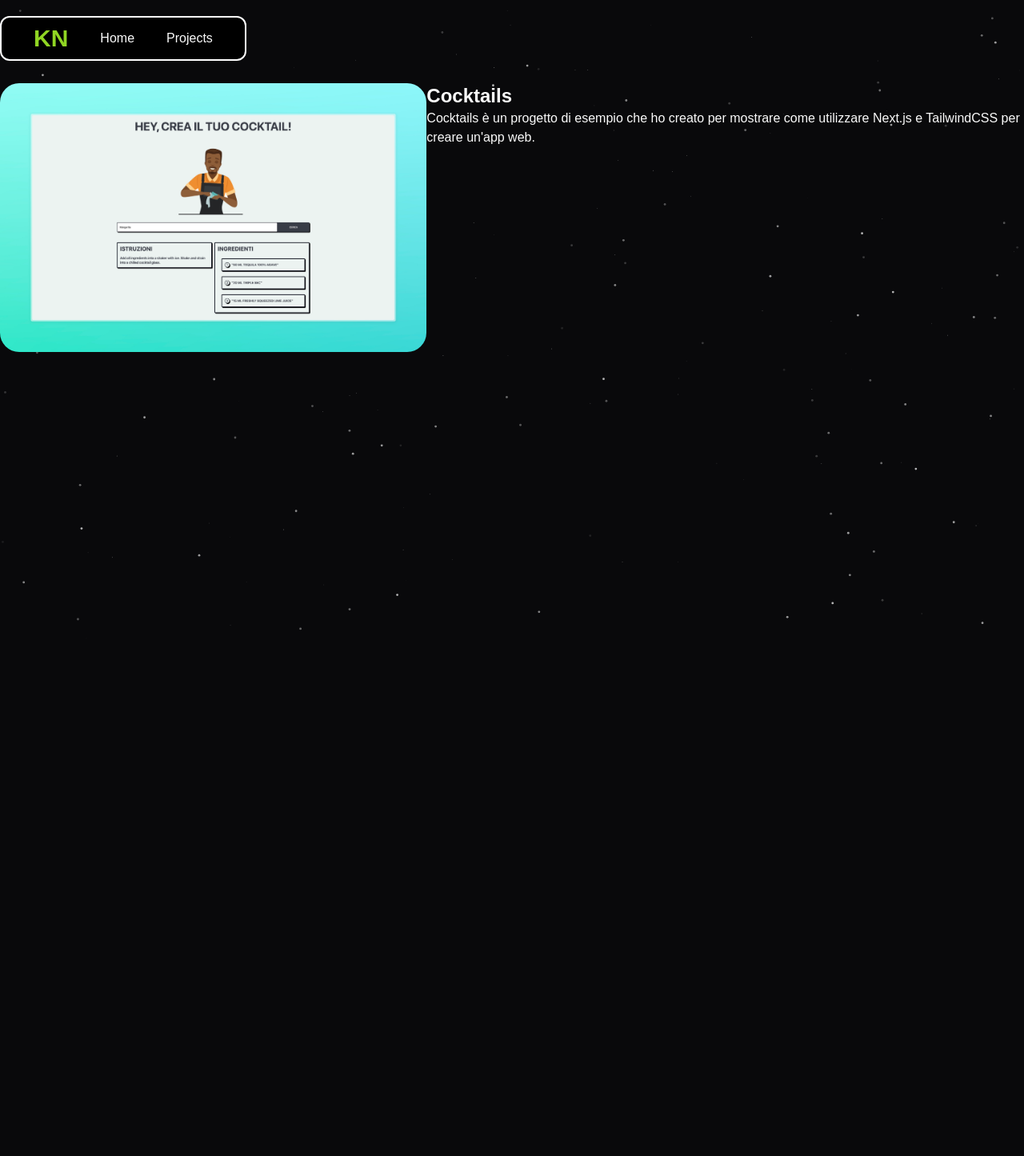
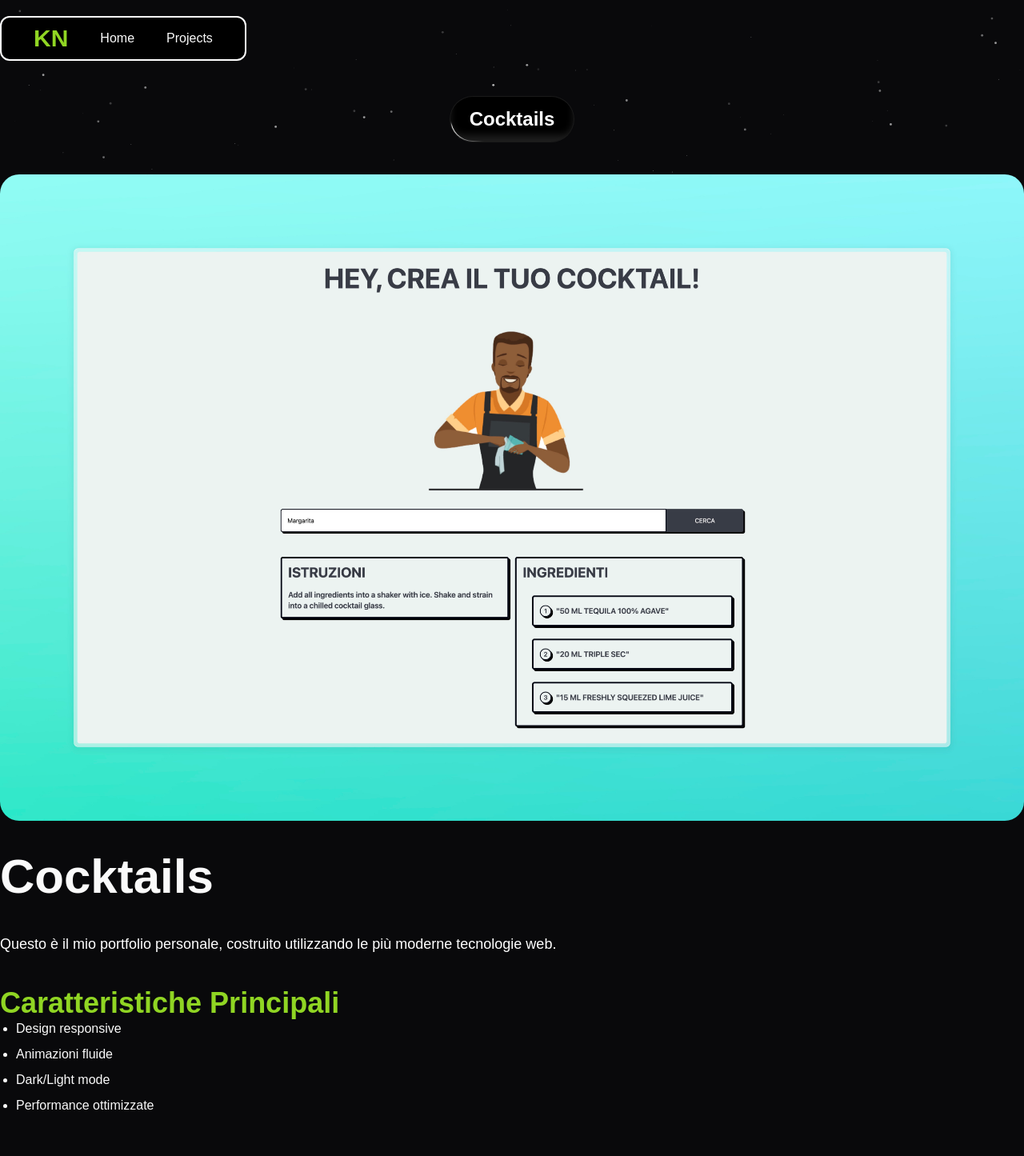
Before and after one commit to Nkevin03/portfolio-2025, a Next.js app: page /projects/cocktails in a window 1280 px wide. Shown: the top 1445 px of the page at 80% size. Before the commit the page ends 800 px from the top, so only its background shows below. Built offline with nearby package versions, Linux system fonts and the light colour scheme.

Commit message:
commit modifiche progetti

```diff
--- a/mdx-components.tsx
+++ b/mdx-components.tsx
@@ -1,7 +1,33 @@
 import type { MDXComponents } from "mdx/types";
+import Image, { ImageProps } from "next/image";
+
+// This file allows you to provide custom React components
+// to be used in MDX files. You can import and use any
+// React component you want, including inline styles,
+// components from other libraries, and more.
 
 export function useMDXComponents(components: MDXComponents): MDXComponents {
   return {
+    // Allows customizing built-in components, e.g. to add styling.
+    h1: ({ children }) => (
+      <h1 className="text-primary_green/80 text-6xl font-bold">{children}</h1>
+    ),
+    h2: ({ children }) => (
+      <h2  className="  font-bold text-primary_green pt-10">{children}</h2>
+    ),
+
+    p: ({ children }) => (
+      <p className="text-white mt-10">{children}</p>
+    ),
+    img: (props) => (
+      <Image
+        sizes="100vw"
+        width={1000}
+        height={1000}
+        className="rounded-lg md:my-10 my-5 shadow-lg"
+        {...(props as ImageProps)}
+      />
+    ),
     ...components,
   };
 }
--- a/src/app/components/Work.tsx
+++ b/src/app/components/Work.tsx
@@ -78,7 +78,7 @@ const Work = () => {
         <div className="pointer-events-none absolute inset-y-0 right-0 w-2/12 bg-gradient-to-l from-background"></div>
       </div>
       <div className="pt-5">
-        <a href="#" className="text-white flex justify-end items-center gap-2">
+        <a href="/projects" className="text-white flex justify-end items-center gap-2">
           Vedi altro <MdOutlineArrowOutward />
         </a>
       </div>
--- a/src/app/globals.css
+++ b/src/app/globals.css
@@ -42,4 +42,37 @@ body {
   body {
     @apply bg-background text-foreground;
   }
+
+.prose {
+  h1 {
+    @apply  text-6xl font-bold;
+  }
+
+  h2 {
+    @apply md:text-4xl text-3xl font-bold;
+  }
+
+  p {
+    @apply md:text-lg text-base ;
+  }
+
+  a {
+    @apply text-primary_green hover:text-primary_green/80 underline;
+  }
+
+  ul {
+    @apply list-disc pl-5;
+  }
+
+  li {
+    @apply mb-2;
+  }
+
+  blockquote {
+    @apply border-l-4 border-indigo-300 pl-4 italic text-gray-600;
+  }
+
+  img {
+  }
 }
+}
--- a/src/app/layout.tsx
+++ b/src/app/layout.tsx
@@ -28,7 +28,7 @@ export default function RootLayout({
       <body
         className={`${geistSans.variable} ${geistMono.variable} antialiased md:max-w-screen-xl mx-auto`}
       >
-        <div className="absolute top-0 left-0 w-full h-screen z-0">
+        <div className="fixed top-0 left-0 w-full h-max z-0">
           <Particles />
         </div>
         <Navbar />
--- a/src/app/projects/[slug]/page.tsx
+++ b/src/app/projects/[slug]/page.tsx
@@ -1,31 +1,35 @@
-import { getAllProjects } from "@/lib/projects";
+import { getAllProjects, getProjectBySlug } from "@/lib/projects";
 import Image from "next/image";
+import { MDXRemote } from 'next-mdx-remote/rsc';
+import { ShimmerButton } from "@/components/ui/shimmer-button";
+import { useMDXComponents } from '../../../../mdx-components';
+
 export default async function Page({
   params,
 }: {
   params: Promise<{ slug: string }>;
 }) {
   const slug = (await params).slug;
-  const projects = await getAllProjects();
-  const project = projects.find((project) => project.slug === slug);
-  console.log(project);
+  const project = await getProjectBySlug(slug);
+  const components = useMDXComponents({});
 
   return (
     <section className="container mx-auto md:py-16">
-      <div className="flex flex-col md:flex-row pt-10">
-        <div className="md:w-5/12">
-          <Image
-            src={project?.image || ""}
-            alt={project?.title || ""}
-            width={1000}
-            height={1000}
-            className="rounded-3xl w-full h-auto"
-          />
+      <div className="md:pt-14">
+        <div className="md:mb-10 flex justify-center">
+          <ShimmerButton className="text-2xl font-bold">{project?.title}</ShimmerButton>
         </div>
-        <div className="md:w-7/12">
-          <h1 className="text-2xl font-bold">{project?.title}</h1>
-          <p>{project?.description}</p>
-          <div className="flex  gap-2">
+        <Image
+          src={project?.image || ""}
+          alt={project?.title || ""}
+          width={1000}
+          height={1000}
+          className="rounded-3xl w-full h-full object-cover"
+        />
+
+        <div className="w-full mt-10">
+          <div className="prose">
+            <MDXRemote source={project?.content || ""} components={components} />
           </div>
         </div>
       </div>
--- a/src/app/projects/components/ProjectCard.tsx
+++ b/src/app/projects/components/ProjectCard.tsx
@@ -5,20 +5,24 @@ import Link from 'next/link';
 export default function ProjectCard({ project }: { project: Project }) {
   return (
     <Link href={`/projects/${project.slug}`}>
-      <article className="group relative rounded-lg overflow-hidden border border-gray-200 dark:border-gray-800 hover:border-primary/50 transition-colors h-full">
+      <article className="group relative rounded-lg overflow-hidden border border-gray-200 hover:shadow-md hover:shadow-primary_green transition-colors h-full flex flex-col justify-between">
+        <div>
           <Image
             src={project.image}
             alt={project.title}
             width={600}
             height={400}
             className="object-cover aspect-video"
-          style={{ width: '100%', height: 'auto' }}
+            style={{ width: "100%", height: "auto" }}
           />
-        <div className="p-4">
+          <div className=" p-4">
             <h2 className="text-xl font-semibold mb-2">{project.title}</h2>
-          <p className="text-gray-600 dark:text-gray-400 mb-4">
+            <p className="text-gray-600 mb-4 group-hover:text-white transition-colors">
               {project.description}
             </p>
+          </div>
+        </div>
+        <div className="p-4">
           <div className="flex flex-wrap gap-2">
             <span className="px-2 py-1 bg-primary/10 rounded-full text-sm">
               {project.category}
@@ -26,7 +30,7 @@ export default function ProjectCard({ project }: { project: Project }) {
             {project.tags.slice(0, 3).map((tag) => (
               <span
                 key={tag}
-                className="px-2 py-1 bg-secondary/10 rounded-full text-sm"
+                className="px-2 py-1 bg-primary_green/10 rounded-full text-sm"
               >
                 {tag}
               </span>
--- a/src/app/projects/components/ProjectFilter.tsx
+++ b/src/app/projects/components/ProjectFilter.tsx
@@ -4,7 +4,7 @@ import { Button } from '@/components/ui/button';
 import { ProjectCategory } from '@/types/project';
 import { useRouter, useSearchParams } from 'next/navigation';
 
-const categories: ProjectCategory[] = ['webapp', 'shadcn', 'typescript', 'design'];
+const categories: ProjectCategory[] = ['webapp', 'shadcn', 'typescript'];
 
 export default function ProjectFilter() {
   const router = useRouter();
@@ -35,7 +35,7 @@ export default function ProjectFilter() {
               : "bg-transparent px-0"
           }`}
         >
-          All
+          Tutti
         </Button>
         {categories.map((category) => (
           <Button
--- a/src/app/projects/page.tsx
+++ b/src/app/projects/page.tsx
@@ -20,7 +20,7 @@ export default async function ProjectsPage({ searchParams }: Props) {
     <div className="container mx-auto md:py-16">
       <div className="pt-10">
         <div className="flex justify-center">
-          <ShimmerButton className="text-2xl font-bold">Projects</ShimmerButton>
+          <ShimmerButton className="text-2xl font-bold">Progetti</ShimmerButton>
         </div>
         <div className='flex'>
           <div className="w-1/3">
--- a/src/content/projects/gestionale.mdx
+++ b/src/content/projects/gestionale.mdx
@@ -10,20 +10,30 @@ featured: true
 github: 'https://github.com/tuouser/portfolio'
 ---
 
-# Gestionale
+# Creazione di una todo app con Next.js
 
-Questo è il mio portfolio personale, costruito utilizzando le più moderne tecnologie web.
+
+Questa è una todo app che ho creato utilizzando **Next.js**, **React**, **TailwindCSS** e **TypeScript**.
+
+<h1>Ciao</h1>
 
 ## Caratteristiche Principali
 
-- Design responsive
-- Animazioni fluide
-- Performance ottimizzate
+- Utilizzo di **supabase per il database**
+- **TypeScript** per la tipizzazione
+- **Shadcn/ui** per i componenti
+
+## Come funziona
+
+
+
+![Gestionale](/assets/work/gestionale.jpeg)
+
 
 ## Stack Tecnologico
 
-- Next.js 14
-- React
-- TailwindCSS
-- TypeScript
-- Framer Motion
+* Next.js 14
+* React
+* TailwindCSS
+* TypeScript
+* Framer Motion
--- a/src/types/project.ts
+++ b/src/types/project.ts
@@ -1,4 +1,4 @@
-export type ProjectCategory = 'webapp' | 'shadcn' | 'typescript' | 'design';
+export type ProjectCategory = 'webapp' | 'shadcn' | 'typescript' | 'design' | 'nextjs';
 
 export interface Project {
   slug: string;
@@ -11,4 +11,5 @@ export interface Project {
   featured?: boolean;
   github?: string;
   live?: string;
+  content?: string;
 }
```
Lines whose indentation alone changed are shown as unchanged.
